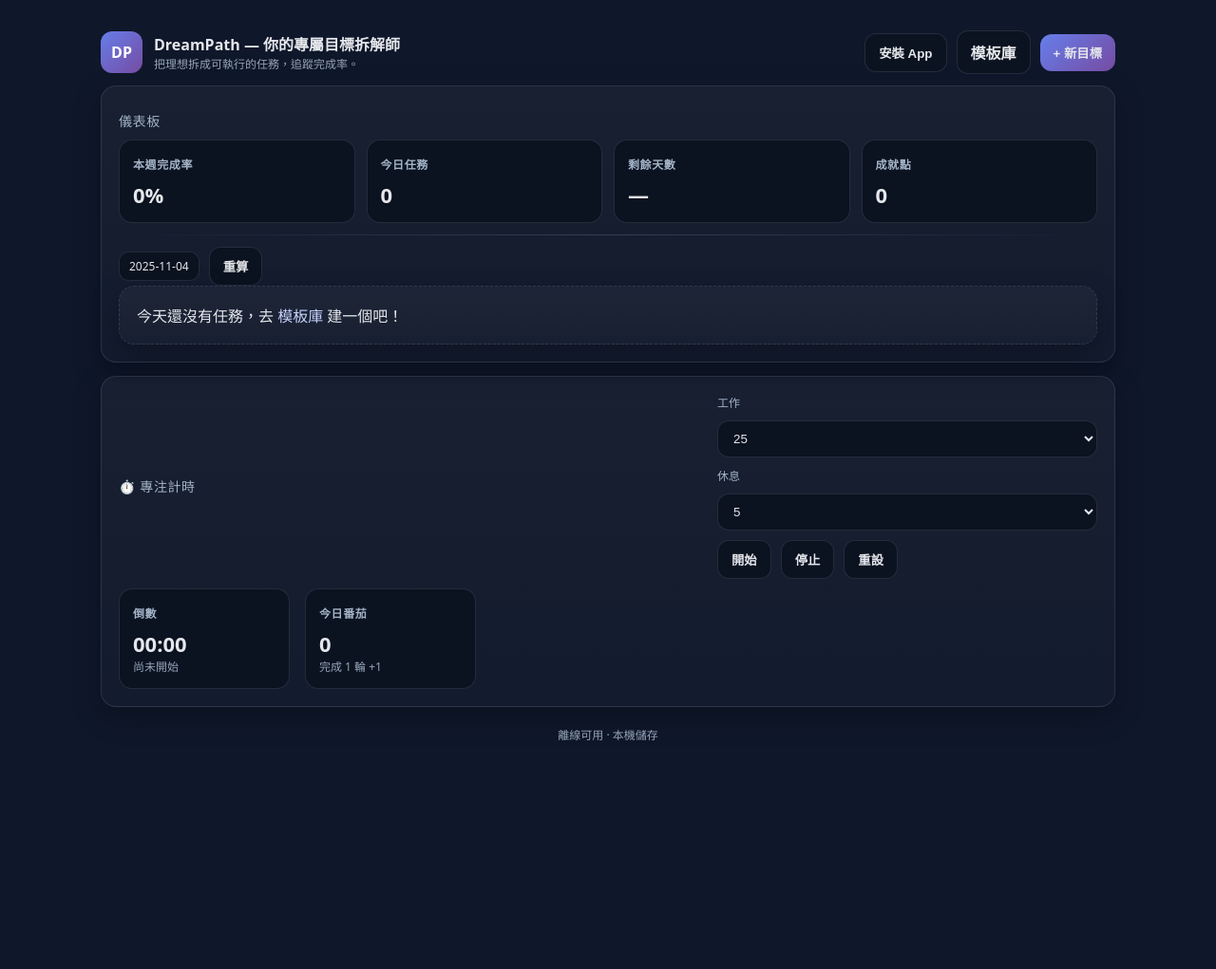
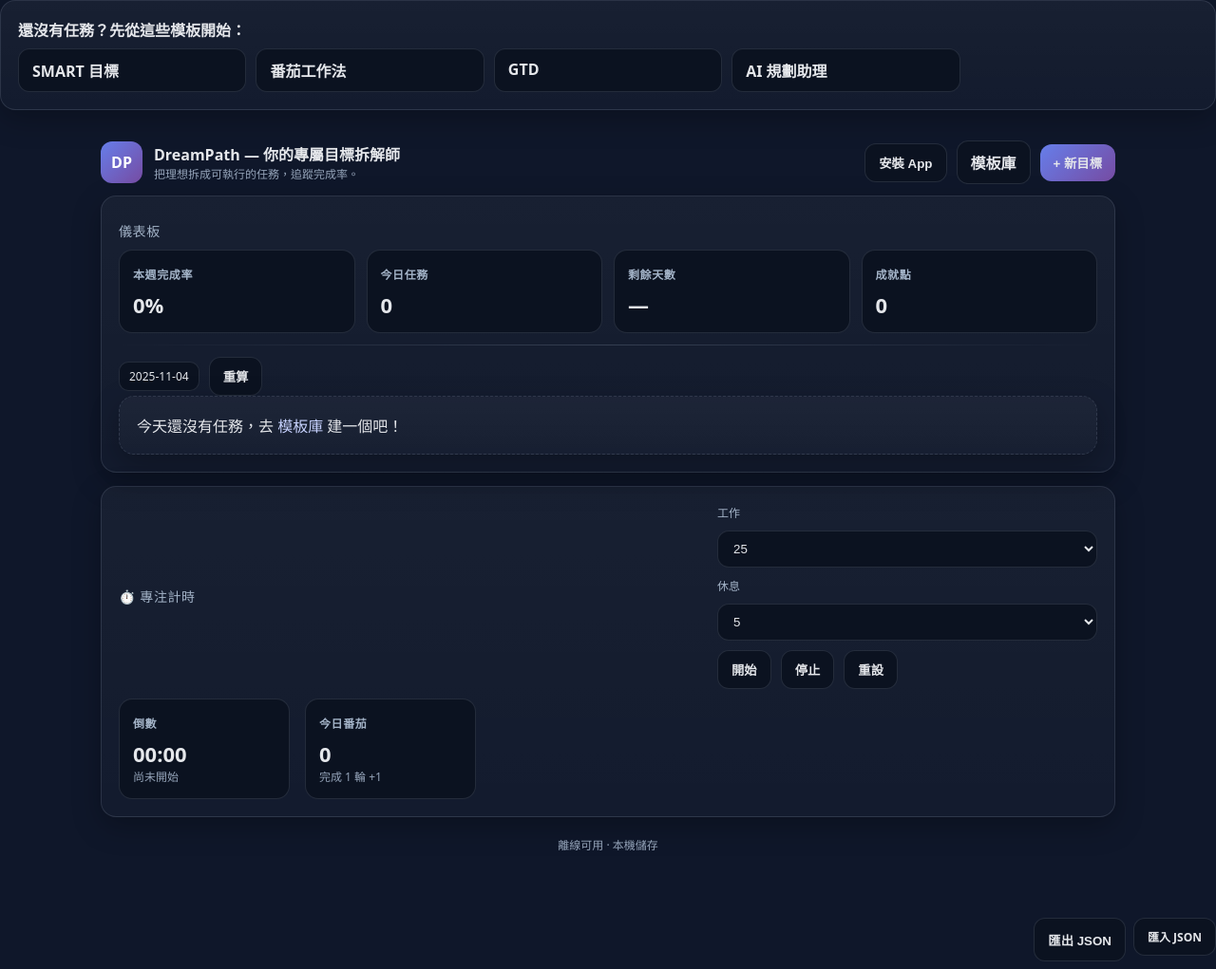
Before and after one commit to Money930314/dreampath, a plain HTML site: page index.html in a window 1280 px wide. Shown: the whole page at 95% size. Before the commit the page ends 843 px from the top, so only its background shows below. Drawn offline with Linux system fonts and the light colour scheme.

Commit message:
Update index.html

```diff
--- a/index.html
+++ b/index.html
@@ -117,6 +117,48 @@
 
   <div id="toast" class="toast"></div>
 
+  <!-- 匯出 / 匯入 -->
+<div style="display:flex; gap:8px; justify-content:flex-end; margin:8px 0">
+  <button class="btn" onclick="exportData()" aria-label="匯出資料">匯出 JSON</button>
+  <label class="btn" for="importFile" aria-label="匯入資料">匯入 JSON</label>
+  <input id="importFile" type="file" accept="application/json" style="display:none"/>
+</div>
+
+<script>
+function exportData(){
+  const data = localStorage.getItem('dreampath')||'{}';
+  const blob=new Blob([data],{type:'application/json'});
+  const a=document.createElement('a'); a.href=URL.createObjectURL(blob); a.download='dreampath.json'; a.click(); URL.revokeObjectURL(a.href);
+}
+const importEl = document.getElementById('importFile');
+if(importEl){
+  importEl.addEventListener('change', async (e)=>{
+    const f=e.target.files?.[0]; if(!f) return;
+    const txt=await f.text();
+    try{ JSON.parse(txt); localStorage.setItem('dreampath', txt); alert('匯入完成，重新整理後生效'); location.reload(); }
+    catch(err){ alert('檔案格式錯誤'); }
+  });
+}
+
+// 空狀態推薦（Dashboard 沒有任務時）
+(function(){ try{
+  const s=JSON.parse(localStorage.getItem('dreampath')||'{}'); const tasks=Array.isArray(s?.tasks)?s.tasks:[];
+  if(tasks.length===0){
+    const host=document.querySelector('#emptyState')||document.body; const wrap=document.createElement('section');
+    wrap.className='card'; wrap.innerHTML=`
+      <div style="font-weight:700;margin-bottom:8px">還沒有任務？先從這些模板開始：</div>
+      <div style="display:grid;grid-template-columns:repeat(auto-fill,minmax(240px,1fr));gap:10px">
+        <a class="btn" href="method-smart.html">SMART 目標</a>
+        <a class="btn" href="method-pomodoro.html">番茄工作法</a>
+        <a class="btn" href="method-gtd.html">GTD</a>
+        <a class="btn" href="assistant.html">AI 規劃助理</a>
+      </div>`;
+    host.prepend(wrap);
+  }
+}catch(e){} })();
+</script>
+
+
   <script>
   // ====== 共用存取 ======
   const $ = (id)=>document.getElementById(id);
```
